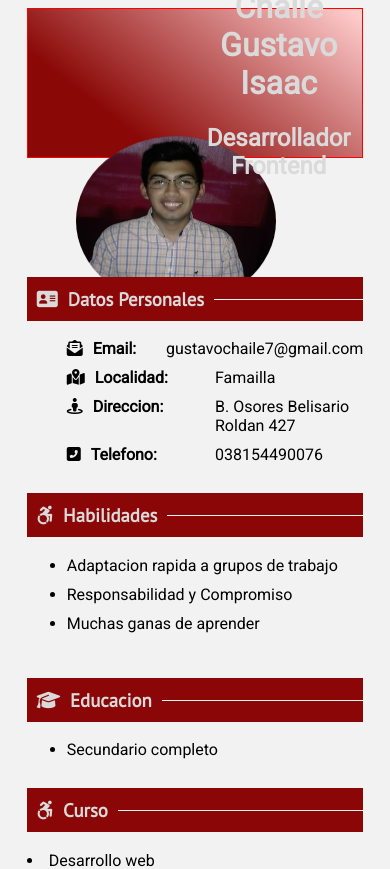
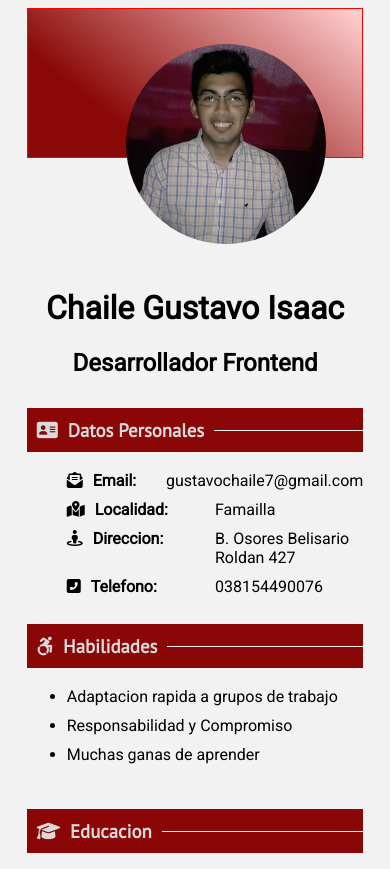
Before and after one commit to gustavoisaacc/cv, a plain HTML site: page index.html in a window 390 px wide. Shown: the top 869 px of the page. Drawn offline with Linux system fonts and the light colour scheme.

Commit message:
un poco de mejoras para celulares

```diff
--- a/stylesheet/styles.css
+++ b/stylesheet/styles.css
@@ -85,6 +85,23 @@ i{
 
 }
 
+@media (max-width: 550px){
+
+    .cv .informacion{
+        color: #000;
+        display: block;
+        margin-bottom: 100px;
+        margin-top: 10%;
+        top: 170%;
+        left:0;
+        transform: translateY(-20%);
+        width: 100%;
+
+
+    }
+
+}
+
 .main{
     display: flex;
     justify-content: space-between;
@@ -96,6 +113,12 @@ i{
     display: grid;
     grid-template-columns: repeat(2, 1fr);
 
+}
+
+@media (max-width: 500px){
+    .main .datos{
+        margin-top: 150px;
+    }
 }
 
 .main .info-personal{
@@ -169,6 +192,16 @@ section{
 
 }
 
+@media (max-width:500px){
+    .foto{
+        margin-left: 70px;
+        animation-iteration-count: 2, 10;
+    }
+    .row{
+        display: block;
+    }
+}
+
 .row .col{
   background: #dadada;
   transition: .3s;
```
